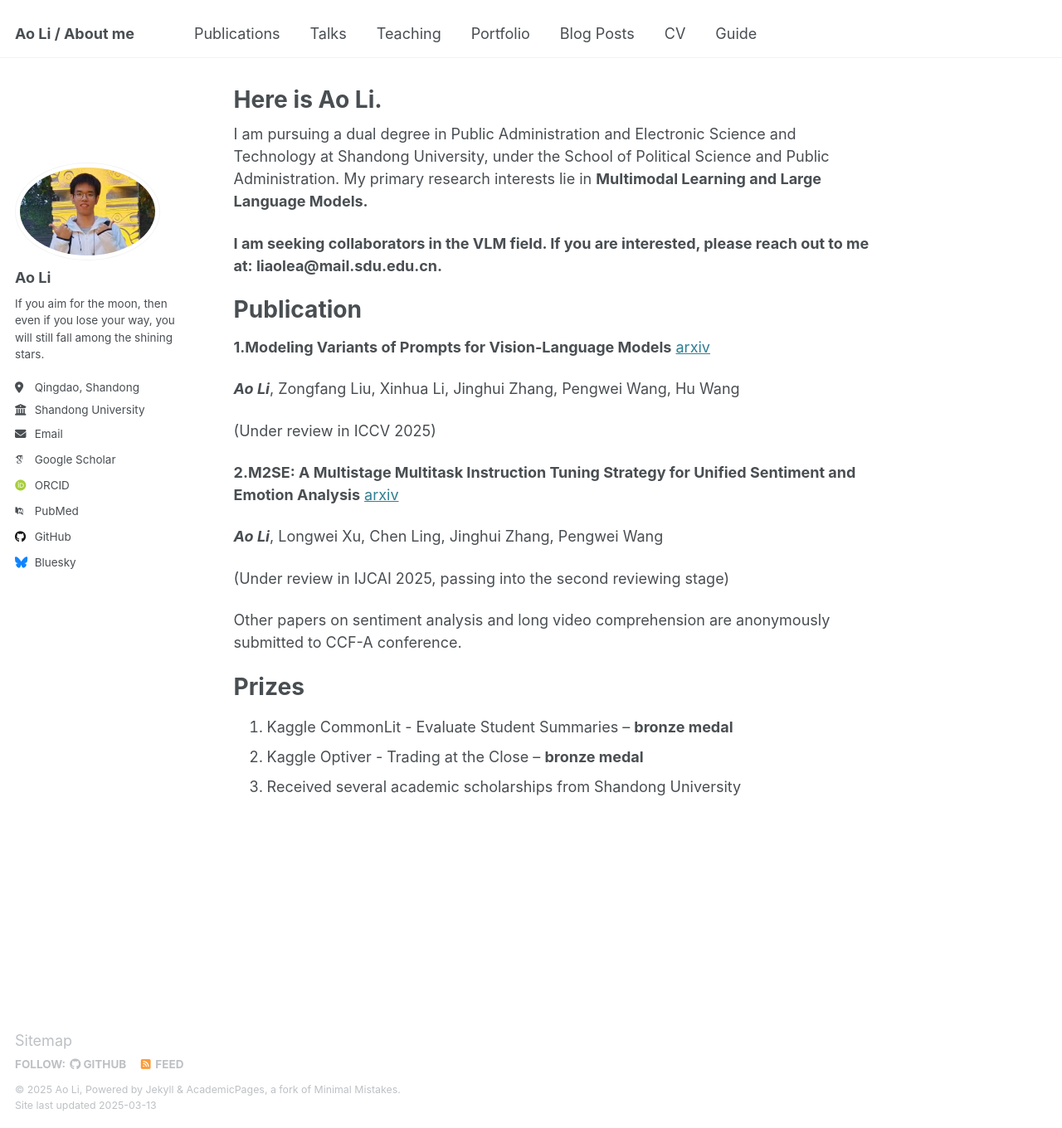
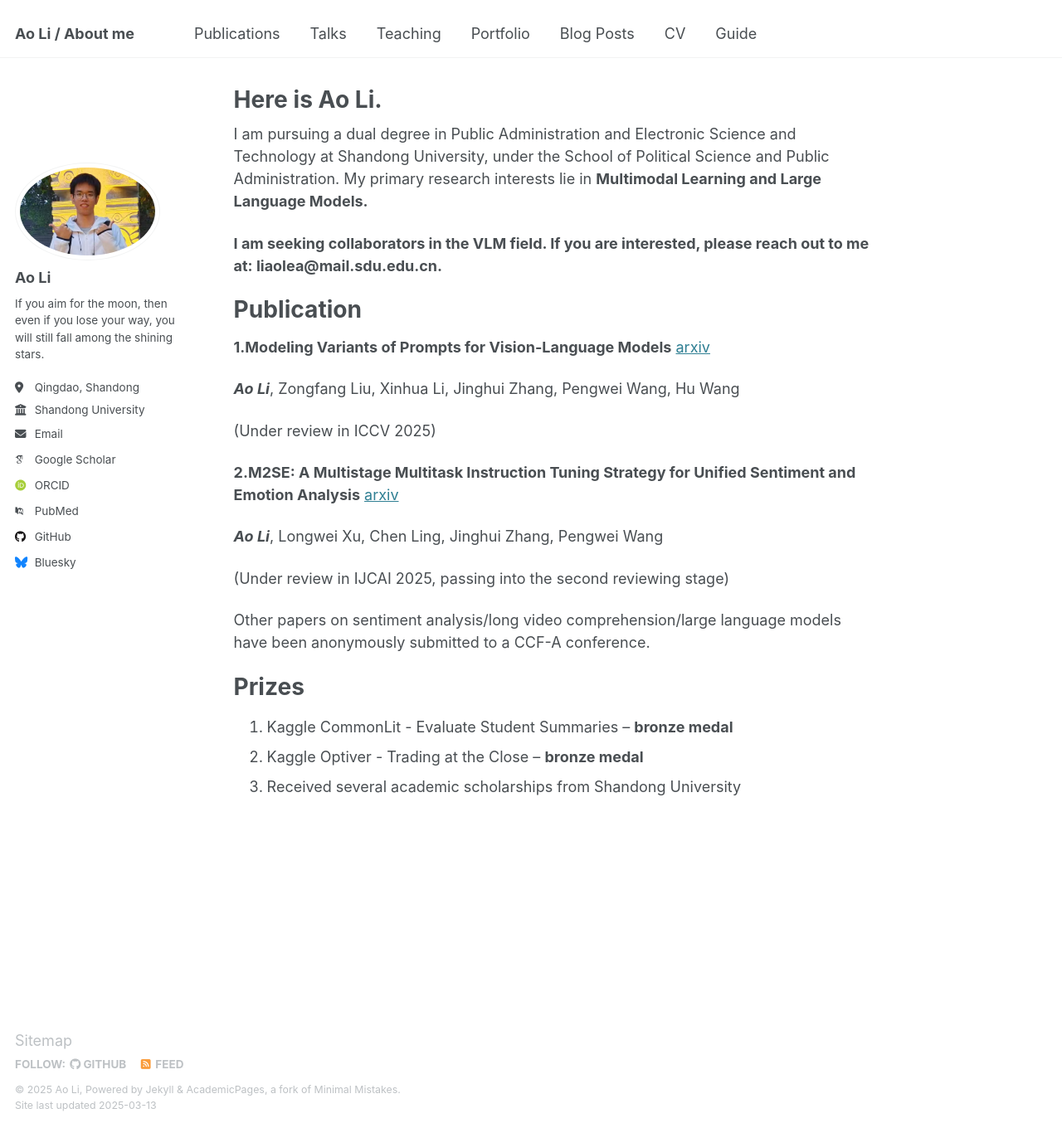
Before and after one commit to liaolea/liaolea.github.io, a Jekyll site: the page built from _pages/about.md, in a window 1280 px wide and 1360 px high. Shown: the whole window at 83% size. Built offline with Jekyll 4.4.1, drawn with Linux system fonts in a browser that asks for light colours; some web fonts are replaced.

Commit message:
Update about.md

```diff
--- a/_pages/about.md
+++ b/_pages/about.md
@@ -25,7 +25,7 @@ Publication
 
 (Under review in IJCAI 2025, passing into the second reviewing stage)
 
-Other papers on sentiment analysis and long video comprehension are anonymously submitted to CCF-A conference.
+Other papers on sentiment analysis/long video comprehension/large language models have been anonymously submitted to a CCF-A conference.
 
 Prizes
 ======
```
